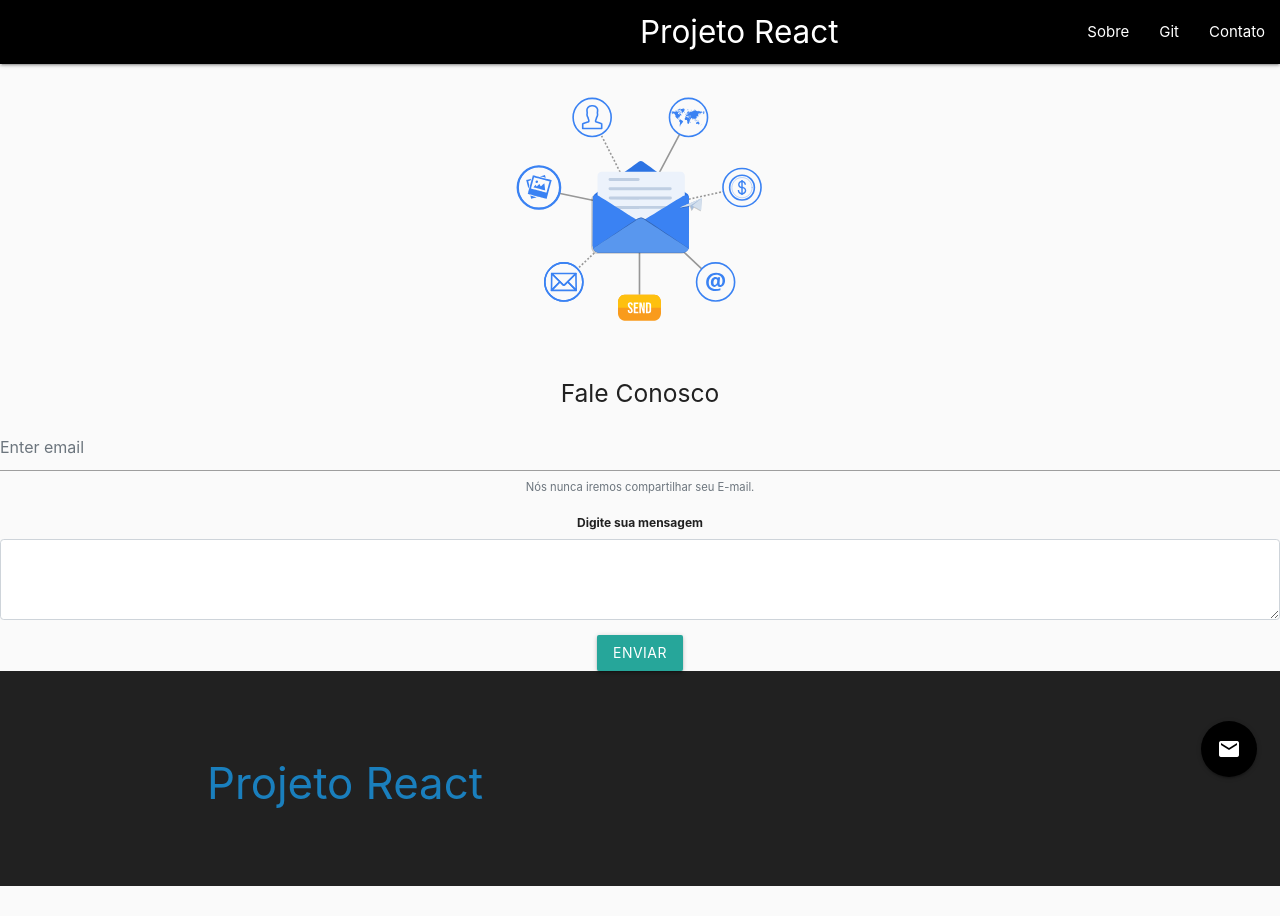
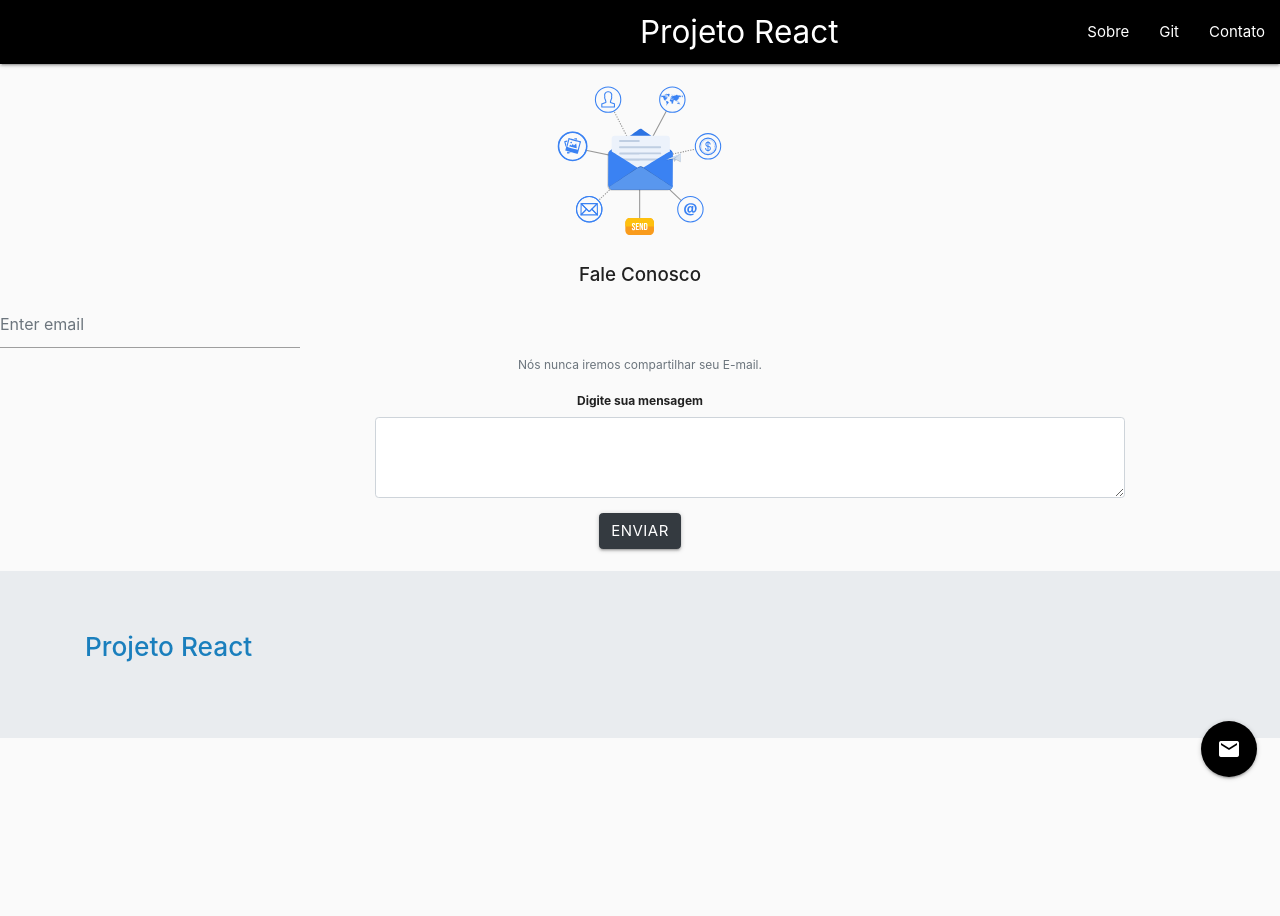
Before and after one commit to Mbrizzo/siteReact, a React (Create React App) app: page /contato in a window 1280 px wide. After the commit the page ends 800 px from the top, so only its background shows below. Built offline with nearby package versions, Linux system fonts and the light colour scheme.

Commit message:
link no btn flutuante, background-color 404

```diff
--- a/public/index.html
+++ b/public/index.html
@@ -5,7 +5,6 @@
   <!-- Import Google Icon Font -->
   <link href="http://fonts.googleapis.com/icon?family=Material+Icons" rel="stylesheet">
   <!-- Import materialize.css -->
-  <link rel="stylesheet" href="https://cdnjs.cloudflare.com/ajax/libs/materialize/1.0.0/css/materialize.min.css">
   <meta charset="utf-8" />
   <link rel="stylesheet" href="https://maxcdn.bootstrapcdn.com/bootstrap/4.5.0/css/bootstrap.min.css" integrity="sha384-9aIt2nRpC12Uk9gS9baDl411NQApFmC26EwAOH8WgZl5MYYxFfc+NcPb1dKGj7Sk" crossorigin="anonymous" />
   <link rel="stylesheet" href="https://fonts.googleapis.com/css?family=Roboto:300,400,500">
--- a/src/App.css
+++ b/src/App.css
@@ -56,6 +56,20 @@
   }
 }
 
+.erro {
+  background-color: #212121;
+}
+
+.email {
+  max-width: 20rem;
+
+}
+
+.textoEmail {
+  margin-left: 25rem;
+  max-width: 50rem;
+}
+
 .footer {
   background-color: #212121;
 }
--- a/src/App.js
+++ b/src/App.js
@@ -1,6 +1,7 @@
 import './App.css';
 import { BrowserRouter, Routes, Route, Linnk } from 'react-router-dom';
 import 'materialize-css/dist/css/materialize.min.css';
+import 'bootstrap/dist/css/bootstrap.min.css';
 import React from 'react';
 import Fab from './components/Fab';
 import Home from './Home';
--- a/src/Contato.js
+++ b/src/Contato.js
@@ -27,11 +27,12 @@ export const Contato = () => {
             </Form.Label>
             <Form.Control as="textarea" rows={3} className="textoEmail" />
           </Form.Group>
-          <Button variant="danger" type="submit">
+          <Button variant="dark" type="submit">
             Enviar
           </Button>
         </Form>
       </div>
+      {<br></br>}
     </div>
   );
 };
--- a/src/components/Contact.jsx
+++ b/src/components/Contact.jsx
@@ -16,7 +16,7 @@ class Contact extends Component {
 
     return (
       <div>
-        <Lottie options={defaultOptions} height={300} width={300} />
+        <Lottie options={defaultOptions} height={200} width={200} />
       </div>
     );
   }
--- a/src/components/Err.js
+++ b/src/components/Err.js
@@ -3,7 +3,7 @@ import Erro404 from './Erro404';
 
 export const Err = () => {
   return (
-    <div>
+    <div className="erro">
       <Erro404 />
     </div>
   );
--- a/src/components/Fab.js
+++ b/src/components/Fab.js
@@ -1,9 +1,11 @@
 import React from 'react';
-import { Button, Icon, NavItem } from 'react-materialize';
+import { Button, Icon } from 'react-materialize';
+import { Link } from 'react-router-dom';
 
 export const Fab = () => {
   return (
     <div>
+      <a href="/contato">
         <Button
           className="black"
           fab={{
@@ -14,6 +16,7 @@ export const Fab = () => {
           large
           node="button"
         ></Button>
+      </a>
     </div>
   );
 };
--- a/src/components/Kitchen.js
+++ b/src/components/Kitchen.js
@@ -14,21 +14,21 @@ const Kitchen = () => {
       image: 'https://i.ibb.co/6P7CpSL/Jitsi.png',
       title: 'Jitsi Meet',
       text:
-        'Vá em frente, faça um vídeo chat com toda a equipe. Na verdade, convide todos que você conhece. Jitsi Meet é uma solução de videoconferência 100% open source totalmente criptografada que você pode usar o dia todo, todos os dias, gratuitamente - sem a necessidade de conta.',
+        'Vá em frente, faça um vídeo chat com toda a equipe. Na verdade, convide todos que você conhece. Jitsi Meet é uma solução de videoconferência 100% open source totalmente criptografada que você pode usar o dia todo, todos os dias, gratuitamente.',
       list: 'Iphone - Android - Web',
     },
     {
       image: 'https://i.ibb.co/g4mj39q/zoom-cloud-meetings-163835.png',
       title: 'Zoom',
       text:
-        'O zoom oferece uma maneira de iniciar ou participar de uma reunião de vídeo cara a cara com 100 pessoas, compartilhamento de tela e mensagens instantâneas',
+        'O Zoom fornece serviços de videoconferência que combina videoconferência, reuniões online, chat. O zoom oferece uma maneira de iniciar ou participar de uma reunião de vídeo com 100 pessoas, compartilhamento de tela e mensagens instantâneas',
       list: 'Freemium',
     },
     {
       image: 'https://i.ibb.co/JyzYYMW/gotomeeting.png',
       title: 'GoToMeeting',
       text:
-        'GoToMeeting é um pacote de software de reunião on-line, compartilhamento de área de trabalho e videoconferência que permite ao usuário se encontrar com outros usuários de computador, clientes, clientes ou colegas através da Internet em tempo real.',
+        'GoToMeeting software de reunião on-line, compartilhamento de área de trabalho e videoconferência que permite ao usuário se encontrar com outros usuários de computador, clientes, clientes ou colegas através da Internet em tempo real.',
       list: '$$$',
     },
   ];
@@ -49,7 +49,7 @@ const Kitchen = () => {
           <ListGroupItem>{card.list}</ListGroupItem>
         </ListGroup>
         <Card.Body>
-          <Button variant="primary">Saiba Mais</Button>
+          <Button variant="dark">Saiba Mais</Button>
         </Card.Body>
       </Card>
     );
```
Lines whose indentation alone changed are shown as unchanged.
